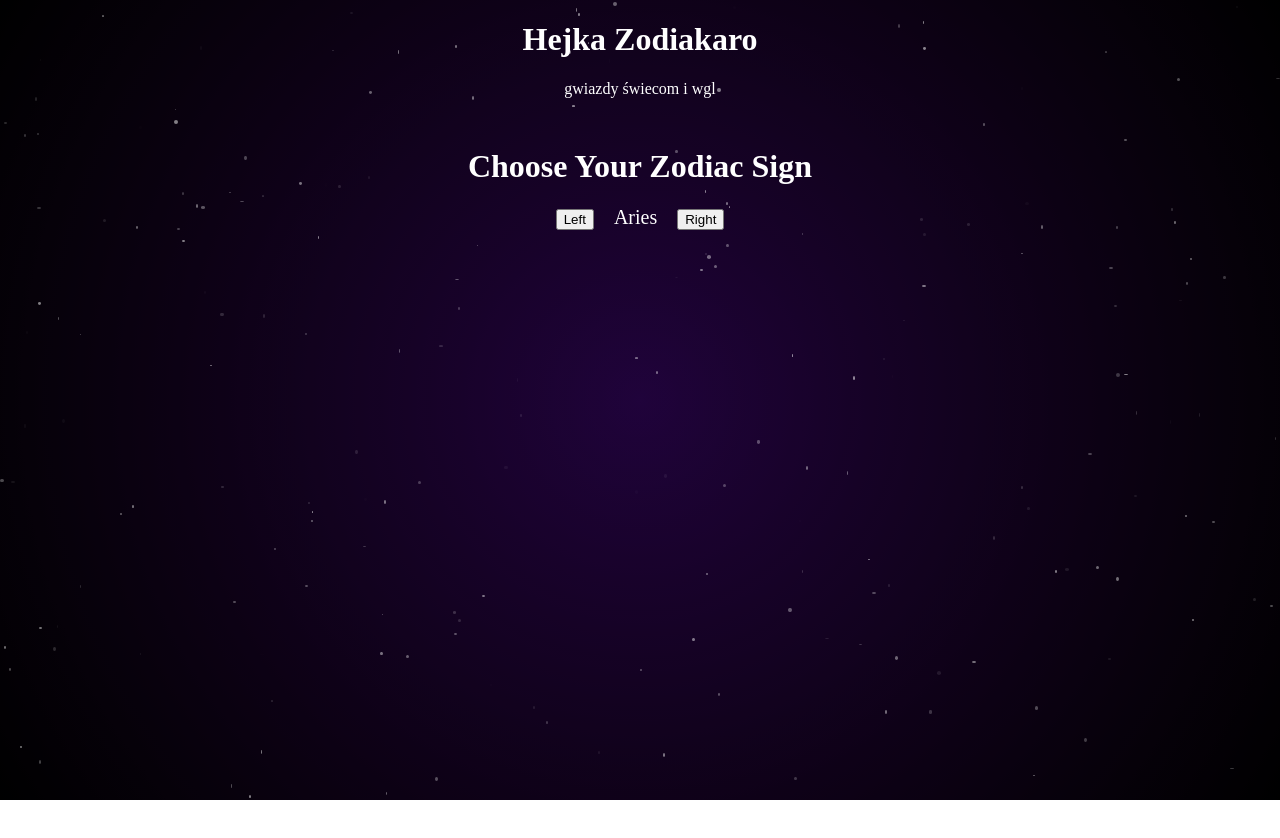
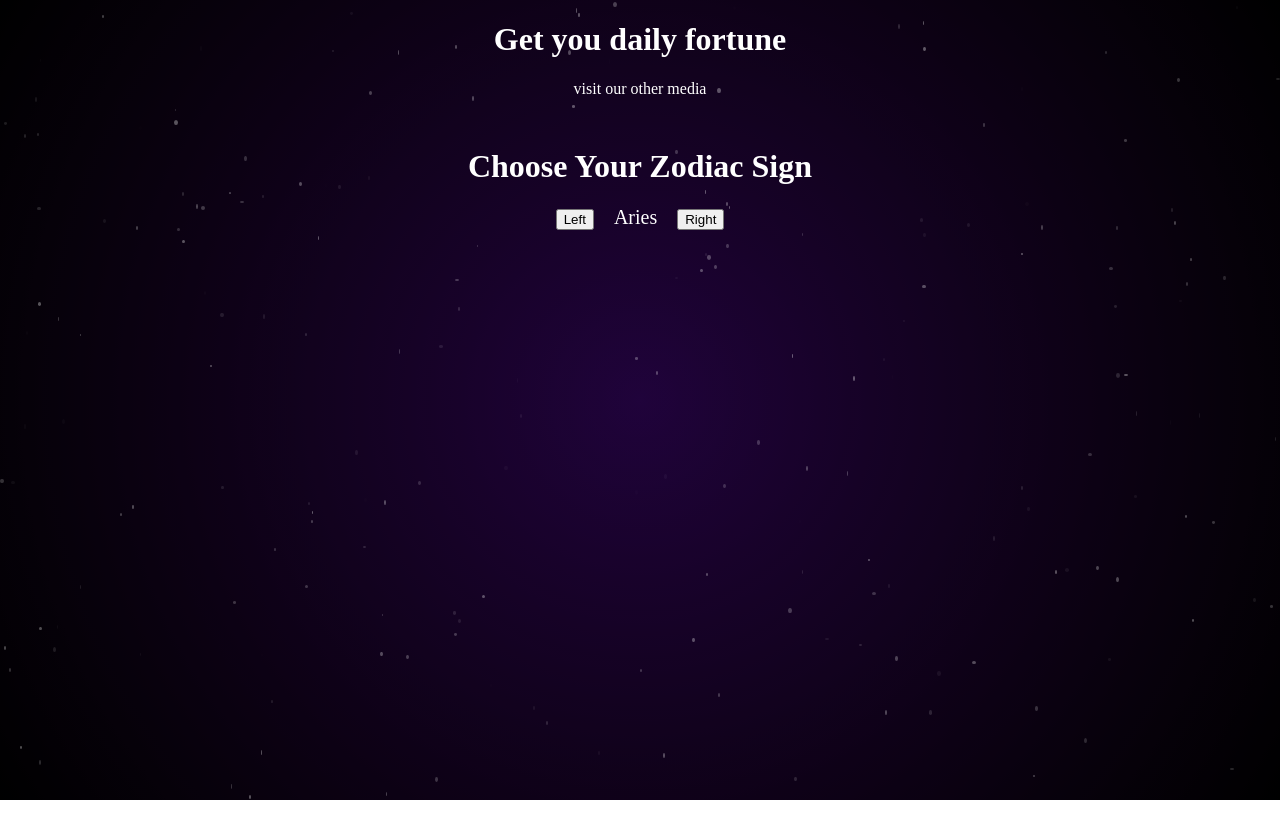
Before and after one commit to Delgaron/astrology-website, a React (Create React App) app: page / in a window 1280 px wide. Shown: the top 838 px of the page. Built offline with nearby package versions, Linux system fonts and the light colour scheme.

Commit message:
adjusted some insignificant things

```diff
--- a/src/App.js
+++ b/src/App.js
@@ -9,8 +9,8 @@ const App = () => {
     <div className="app">
       <StarryNight />
       <div className="content" style={{ textAlign: 'center', color: 'white'}}>
-        <h1>Hejka Zodiakaro</h1>
-        <p>gwiazdy świecom i wgl</p>
+        <h1>Get you daily fortune</h1>
+        <p>visit our other media</p>
         <ZodiacPicker />
         <div style={{ height: '200vh' }}></div>
       </div>
--- a/src/StarryNight.css
+++ b/src/StarryNight.css
@@ -22,7 +22,7 @@
 
 @keyframes twinkle {
   from {
-    opacity: 0.5;
+    opacity: 0.3;
   }
   to {
     opacity: 1;
--- a/src/StarryNight.js
+++ b/src/StarryNight.js
@@ -31,7 +31,7 @@ const StarryNight = () => {
             top: `${Math.random() * 100}vh`,
             left: `${Math.random() * 100}vw`,
             width: `${Math.random() * 3 + 1}px`,
-            height: `${Math.random() * 3 + 1}px`,
+            height: `${Math.random() * 3 + 2}px`,
             backgroundColor: `rgba(255, 255, 255, ${Math.random()})`,
           }}
           data-speed={Math.random() * 10}
```
